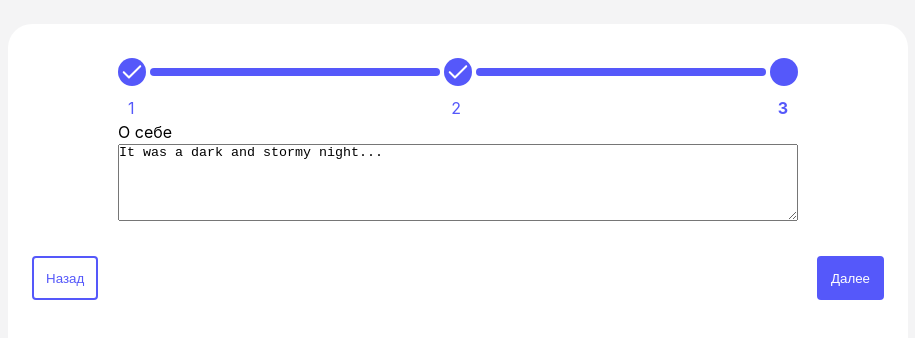
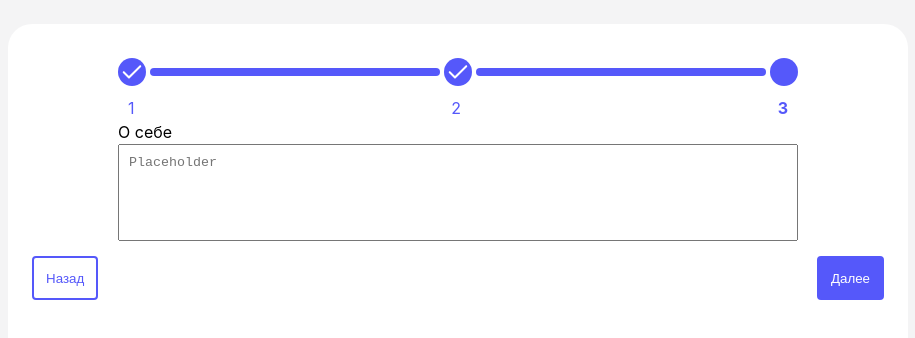
Before and after one commit to KillReal63/RegForm, a React (Vite) app: page /about in a window 1280 px wide. Shown: the top 338 px of the page, without its empty margins (182-1097 px from the left). Built offline with nearby package versions, Linux system fonts and the light colour scheme.

Commit message:
end about page

```diff
--- a/src/Components/Pages/TextArea/TextArea.tsx
+++ /dev/null
@@ -1,12 +0,0 @@
-const TextArea = () => {
-  return (
-    <div style={{ width: '100%', display: 'flex', flexDirection: 'column' }}>
-      <label htmlFor='story'>О себе</label>
-      <textarea id='story' name='story' rows={5} cols={33}>
-        It was a dark and stormy night...
-      </textarea>
-    </div>
-  );
-};
-
-export default TextArea;
--- a/src/pages/About/About.tsx
+++ b/src/pages/About/About.tsx
@@ -1,18 +1,43 @@
 import { useState } from 'react';
-import TextArea from '../../Components/Pages/TextArea/TextArea';
 import Button from '../../ui/Button/Button';
 import FormStepper from '../../ui/FormStepper/FormStepper';
 import styles from './About.module.css';
 import Modal from '../../Components/Modal/Modal';
 import { useNavigate } from 'react-router-dom';
+import { SubmitHandler, useForm } from 'react-hook-form';
+import * as yup from 'yup';
+import { yupResolver } from '@hookform/resolvers/yup';
+
+type FormValue = {
+  textArea: string;
+};
+
+const schema = yup
+  .object({
+    textArea: yup.string().required('Обязательное поле').min(200),
+  })
+  .required();
 
 const About = () => {
   const navigate = useNavigate();
 
+  const {
+    register,
+    handleSubmit,
+    formState: { errors },
+  } = useForm<FormValue>({
+    resolver: yupResolver(schema),
+  });
+
   const [open, setOpen] = useState(false);
 
-  const onClick = () => {
-    navigate(-1);
+  const onSubmit: SubmitHandler<FormValue> = (data) => {
+    console.log(data);
+    setOpen(true);
+  };
+
+  const handleNextClick = () => {
+    handleSubmit(onSubmit)();
   };
 
   const closeModal = () => setOpen(false);
@@ -20,14 +45,31 @@ const About = () => {
   return (
     <div className={styles.main}>
       <FormStepper variant='finally' />
-      <div style={{ width: 680, maxWidth: 680, height: 136 }}>
-        <TextArea />
+      <div
+        style={{
+          width: 680,
+          maxWidth: 680,
+          height: 136,
+          display: 'flex',
+          flexDirection: 'column',
+        }}
+      >
+        <label htmlFor='story'>О себе</label>
+        <textarea
+          id='story'
+          rows={5}
+          cols={33}
+          style={{ resize: 'none', padding: 10 }}
+          placeholder='Placeholder'
+          {...register('textArea')}
+        />
+        {errors.textArea?.message}
       </div>
       <div className={styles.footer}>
-        <Button variant='back' onClick={() => onClick()}>
+        <Button variant='back' onClick={() => navigate(-1)}>
           Назад
         </Button>
-        <Button variant='forward' onClick={() => setOpen(true)}>
+        <Button variant='forward' onClick={handleNextClick}>
           Далее
         </Button>
       </div>
```
